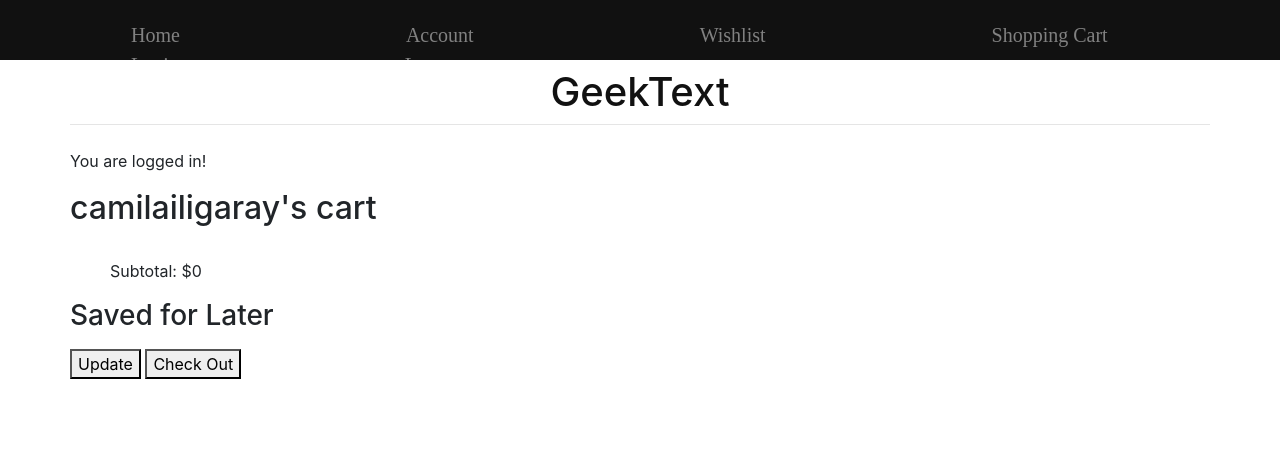
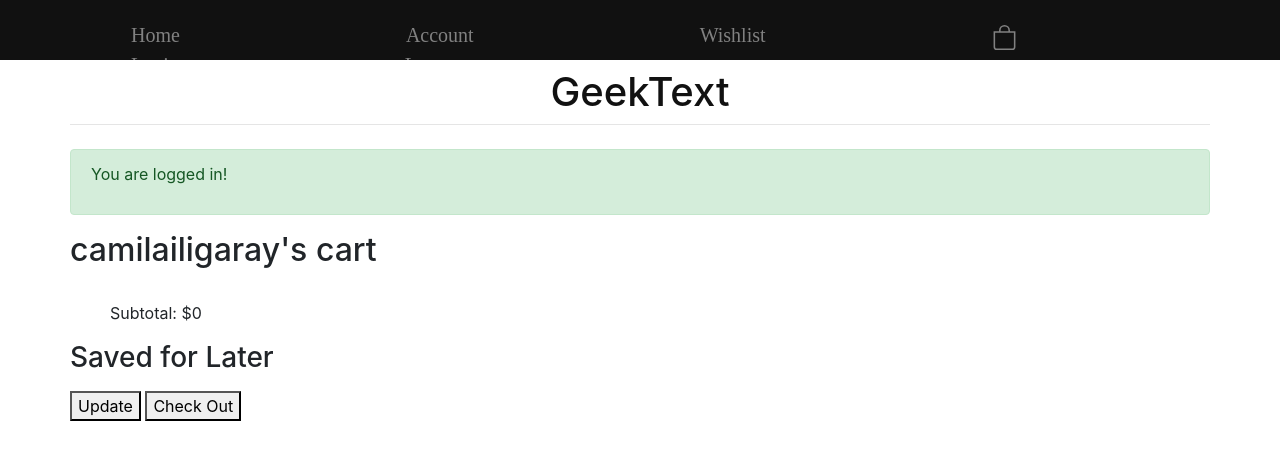
Before and after one commit to camilailiberg/GeekText, a Django app: page /ShoppingCart/ in a window 1280 px wide. Shown: the top 455 px of the page. Run offline with Django 3.2, Linux system fonts and the light colour scheme; a user stored in the database is signed in; data comes from the database, SQL or seed files in the repository; both versions use the stored data as it was after the commit; some libraries are stand-ins or nearby versions.

Commit message:
deleting the angular code/imports because could not figure that out. Also chnage the shopping cart link in the website to look like a bag instead of the workd shopping cart.

```diff
--- a/CEN_Library_Project/CEN_Library_Project/settings.py
+++ b/CEN_Library_Project/CEN_Library_Project/settings.py
@@ -120,8 +120,6 @@ USE_TZ = True
 
 STATIC_URL = '/static/'
 
-#FRONTEND_ROOT = os.path.abspath(os.path.join(BASE_DIR, '..', 'frontend', 'dist', 'frontend'))  # ADDED FOR ANGULAR
-
 CRISPY_TEMPLATE_PACK = "bootstrap4"
 
 LOGIN_REDIRECT_URL = "/"
--- a/CEN_Library_Project/CEN_Library_Project/urls.py
+++ b/CEN_Library_Project/CEN_Library_Project/urls.py
@@ -14,7 +14,7 @@ Including another URLconf
     2. Add a URL to urlpatterns:  path('blog/', include('blog.urls'))
 """
 from django.contrib import admin
-from django.urls import path, include#, re_path  # re_path ADDED FOR ANGULAR
+from django.urls import path, include  # , re_path  # re_path ADDED FOR ANGULAR
 from register import views as v
 from django.conf import settings
 
@@ -28,13 +28,15 @@ urlpatterns = [
     path('admin/', admin.site.urls),
     path("register/", v.register, name="register"),
     path('', include("onlinelibrary.urls")),  # this connects to the urls.py inside the app onlinelibrary
-    path('', include("django.contrib.auth.urls")),
+    path('', include("django.contrib.auth.urls")),  # this goes to django.contrib.auth.urls application, it will look
+    # in the url file there and will see if we have a valid url, so it will se if we have something like "login"
+    # "logout "change-password" "create-password" etc. So what we need to do is create a registration folder called
+    # registration and put login.html in there because that is where django is going to look and what template we will
+    # use to render our login form.
 
     path('api/v1/shoppingcartitems/', onlinelibrary.api_views.ShoppingCartItemList.as_view()),
     path('api/v1/shoppingcartitems/new', onlinelibrary.api_views.ShoppingCartItemCreate.as_view()),
     path('api/v1/shoppingcartitems/<int:id>/',
          onlinelibrary.api_views.ShoppingCartItemRetriveUpdateDestroy.as_view()),
 
-    # re_path(r'^(?P<path>.*)$', serve, {'document_root': settings.FRONTEND_ROOT}),  # points all urls in the settings directory that we define in the settings file.
-    # # re_path(. . . ) ADDED FOR ANGULAR
 ]
--- a/CEN_Library_Project/onlinelibrary/templates/onlinelibrary/base.html
+++ b/CEN_Library_Project/onlinelibrary/templates/onlinelibrary/base.html
@@ -35,12 +35,27 @@
 <!--            </nav>-->
 <!--        </div>-->
         <div class="topnav">
+            {% if user.is_authenticated %}
               <a class="nav-link" href="/">Home</a>
               <a class="nav-link" href="/">Account</a>
               <a class="nav-link" href="/">Wishlist</a>
-              <a class="nav-link" href="/ShoppingCart">Shopping Cart</a>
+              <a class="nav-link" href="/ShoppingCart"><svg xmlns="http://www.w3.org/2000/svg" width="25" height="25" fill="currentColor" class="bi bi-bag" viewBox="0 0 16 16">
+  <path d="M8 1a2.5 2.5 0 0 1 2.5 2.5V4h-5v-.5A2.5 2.5 0 0 1 8 1zm3.5 3v-.5a3.5 3.5 0 1 0-7 0V4H1v10a2 2 0 0 0 2 2h10a2 2 0 0 0 2-2V4h-3.5zM2 5h12v9a1 1 0 0 1-1 1H3a1 1 0 0 1-1-1V5z"/>
+</svg></a>
               <a class="nav-link" href="/login">Login</a>
               <a class="nav-link" href="/logout">Logout</a>
+            {% else %}
+              <a class="nav-link" href="/">Home</a>
+              <a class="nav-link" href="/">Account</a>
+              <a class="nav-link" href="/">Wishlist</a>
+              <a class="nav-link" href="/">
+                  <svg xmlns="http://www.w3.org/2000/svg" width="25" height="25" fill="currentColor" class="bi bi-bag" viewBox="0 0 16 16">
+                      <path d="M8 1a2.5 2.5 0 0 1 2.5 2.5V4h-5v-.5A2.5 2.5 0 0 1 8 1zm3.5 3v-.5a3.5 3.5 0 1 0-7 0V4H1v10a2 2 0 0 0 2 2h10a2 2 0 0 0 2-2V4h-3.5zM2 5h12v9a1 1 0 0 1-1 1H3a1 1 0 0 1-1-1V5z"/>
+                  </svg>
+              </a>
+              <a class="nav-link" href="/login">Login</a>
+              <a class="nav-link" href="/">Logout</a>
+            {% endif %}
         </div>
         <div id="content", name="content", class="main">
             <div class="row justify-content-center">
@@ -51,6 +66,9 @@
             <hr class="mt-0 mb-4">
                 {% if user.is_authenticated %}
                     <div class="main-content">
+                        <div class="alert alert-success" role="alert">
+                            <p>You are logged in!</p>
+                        </div>
                         {% block content %}
                         {% endblock %}
                     </div>
--- a/CEN_Library_Project/onlinelibrary/templates/onlinelibrary/home.html
+++ b/CEN_Library_Project/onlinelibrary/templates/onlinelibrary/home.html
@@ -4,11 +4,13 @@
 
 {% block content %}
     <p>{{ message }}</p>
-    <p>You are logged in!</p>
     <p>Welcome To the Home Page {{ user.username }}</p>
 {% endblock %}
 
 {% block notloggin %}
+    <div class="alert alert-danger" role="alert">
+        <p>You are not logged in!</p>
+    </div>
     <p>Login <a href="/login">Here</a></p>
     <p>Don't have and account? Create one <a href="/register">here</a></p>
 {% endblock %}
--- a/CEN_Library_Project/onlinelibrary/templates/onlinelibrary/shoppingcart.html
+++ b/CEN_Library_Project/onlinelibrary/templates/onlinelibrary/shoppingcart.html
@@ -9,9 +9,6 @@
 {% endblock %}
 
 {% block content %}
-    <div class="testing">
-        <p>You are logged in!</p>
-    </div>
     <h2>{{ cart }}</h2>
     <h3>{{ note }}</h3>
         <form action="" method="post">
@@ -52,7 +49,3 @@
         </form>
 
 {%  endblock %}
-
-{% block notloggin %}
-    <p>Login <a href="/login">Here</a></p>
-{% endblock %}
--- a/CEN_Library_Project/register/templates/registration/login.html
+++ b/CEN_Library_Project/register/templates/registration/login.html
@@ -5,7 +5,6 @@
 {% load crispy_forms_tags %}
 
 {% block content %}
-    <p>You are Logged in</p>
 {% endblock %}
 
 {% block notloggin %}
```
Also changed, not shown: CEN_Library_Project/db.sqlite3.
